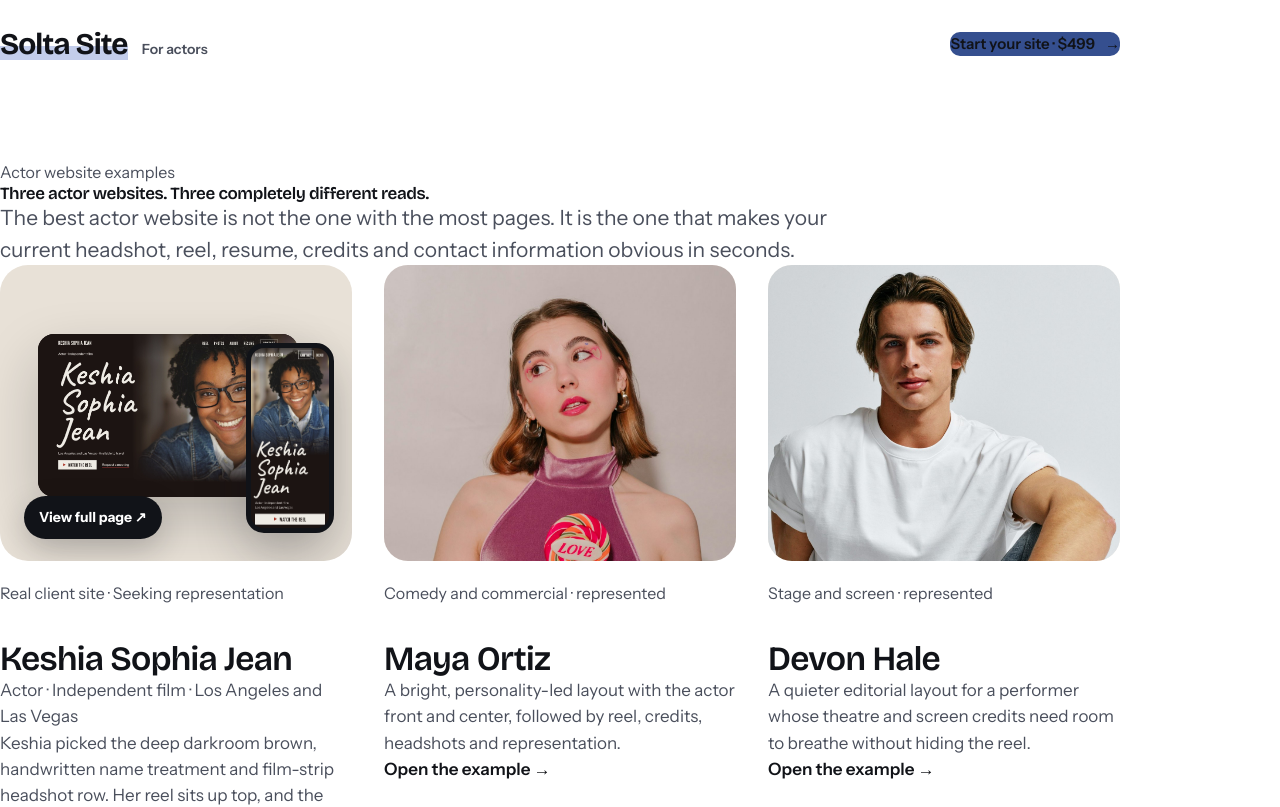
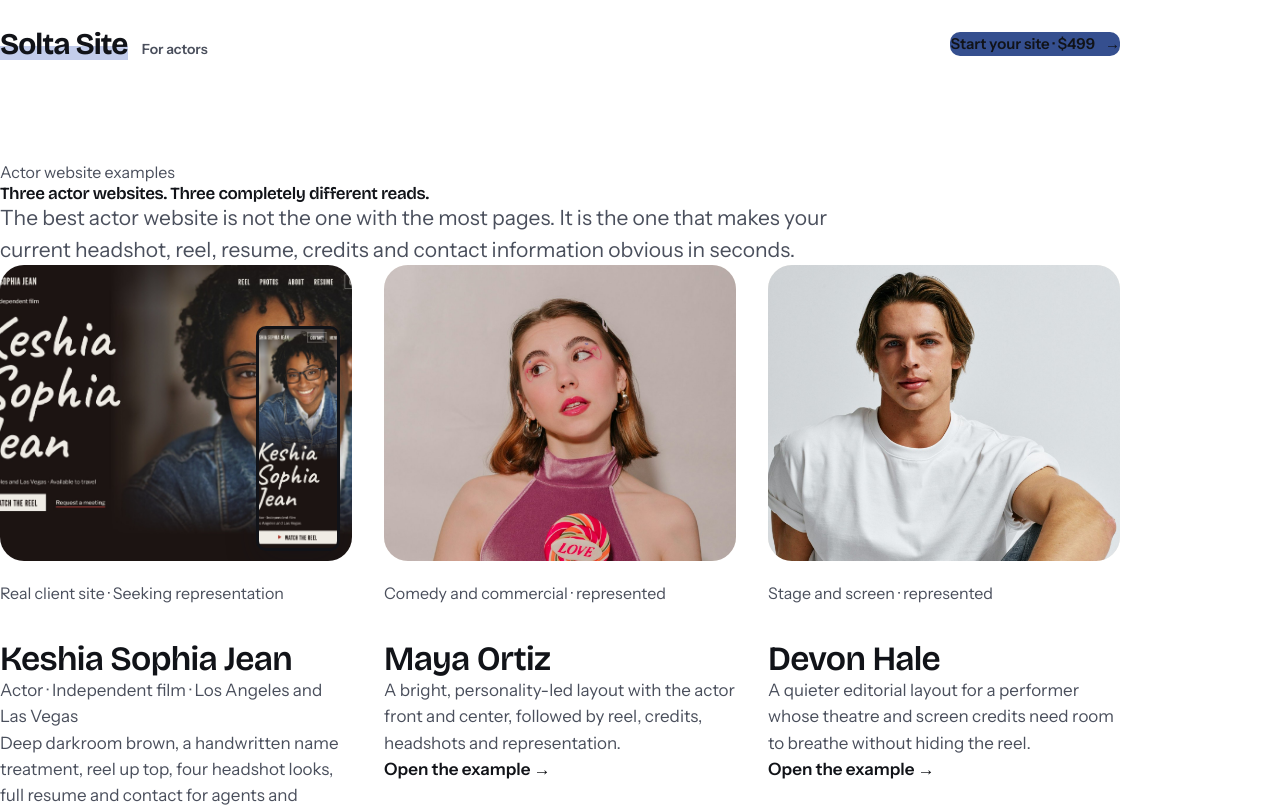
Before and after one commit to Poly-G/soltasite, a Next.js app: page /actor-website-examples in a window 1280 px wide. Shown: the top 807 px of the page. Built offline with nearby package versions, Linux system fonts and the light colour scheme; no server answers.

Commit message:
Link Keshia card to working example site

```diff
--- a/app/(site)/actor-website-examples/page.tsx
+++ b/app/(site)/actor-website-examples/page.tsx
@@ -2,7 +2,6 @@ import type { Metadata } from 'next';
 import Image from 'next/image';
 import Link from 'next/link';
 import { SiteFooter, SiteHeader } from '@/components/site-shell';
-import { KeshiaClientExample } from '@/components/examples/keshia-client-example';
 import { createPageMetadata } from '@/lib/seo';
 import { siteConfig } from '@/lib/site-config';
 
@@ -58,12 +57,30 @@ export default function ActorWebsiteExamplesPage() {
         <section className="wrap sec" style={{ paddingTop: 0 }}>
           <div className="examples">
             <article className="ex">
-              <KeshiaClientExample />
+              <div className="tile" style={{ overflow: 'hidden', position: 'relative', padding: 0 }}>
+                <Image
+                  src="/assets/img/keshia-sophia-jean-desktop-hero.jpg"
+                  alt="Keshia Sophia Jean's actor website on desktop: her name in a handwritten script beside a smiling headshot."
+                  width={2048}
+                  height={1280}
+                  sizes="(max-width: 860px) 90vw, 380px"
+                  style={{ width: '100%', height: '100%', objectFit: 'cover' }}
+                />
+                <Image
+                  src="/assets/img/keshia-sophia-jean-phone-hero.jpg"
+                  alt="The same site on a phone, with her headshot above her name."
+                  width={780}
+                  height={1800}
+                  sizes="90px"
+                  style={{ position: 'absolute', right: '12px', bottom: '10px', width: '24%', height: '76%', objectFit: 'cover', objectPosition: 'top', border: '3px solid #111318', borderRadius: '10px', boxShadow: '0 12px 30px rgba(17,19,24,.28)' }}
+                />
+              </div>
               <div>
                 <div className="cap">Real client site · Seeking representation</div>
                 <h2 style={{ fontSize: '34px', paddingTop: '8px' }}>Keshia Sophia Jean</h2>
                 <p className="p">Actor · Independent film · Los Angeles and Las Vegas</p>
-                <p className="p">Keshia picked the deep darkroom brown, handwritten name treatment and film-strip headshot row. Her reel sits up top, and the page ends with a meeting request for agents and managers.</p>
+                <p className="p">Deep darkroom brown, a handwritten name treatment, reel up top, four headshot looks, full resume and contact for agents and casting.</p>
+                <Link className="link" href="/examples/keshia-sophia-jean" target="_blank" rel="noopener noreferrer">View the site <span className="ar" aria-hidden="true">→</span></Link>
               </div>
             </article>
             {examples.map((example) => (
```
